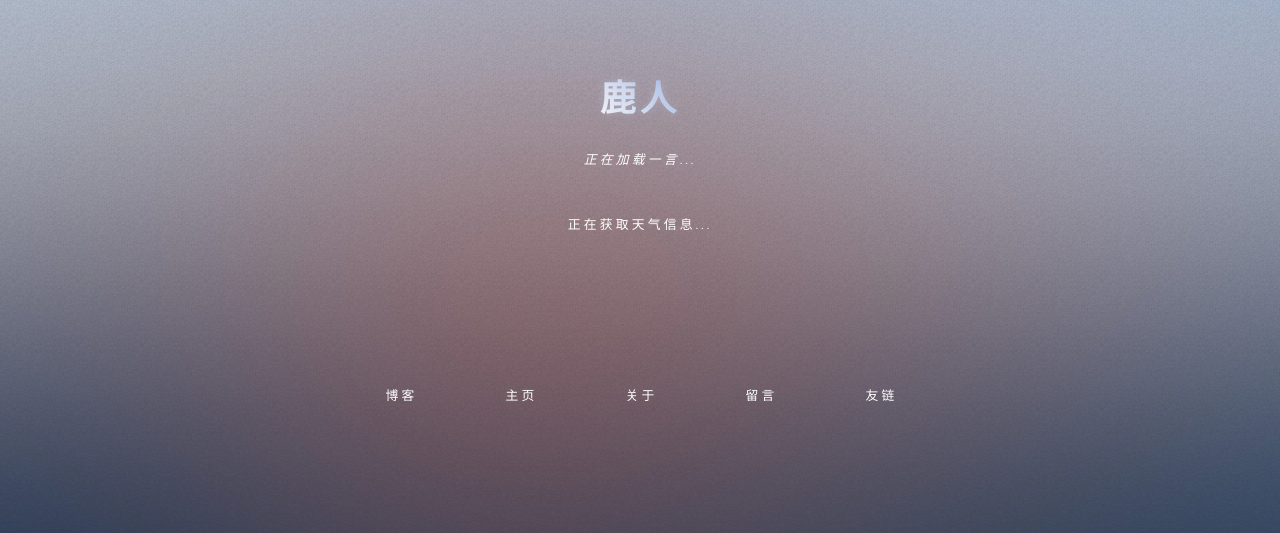
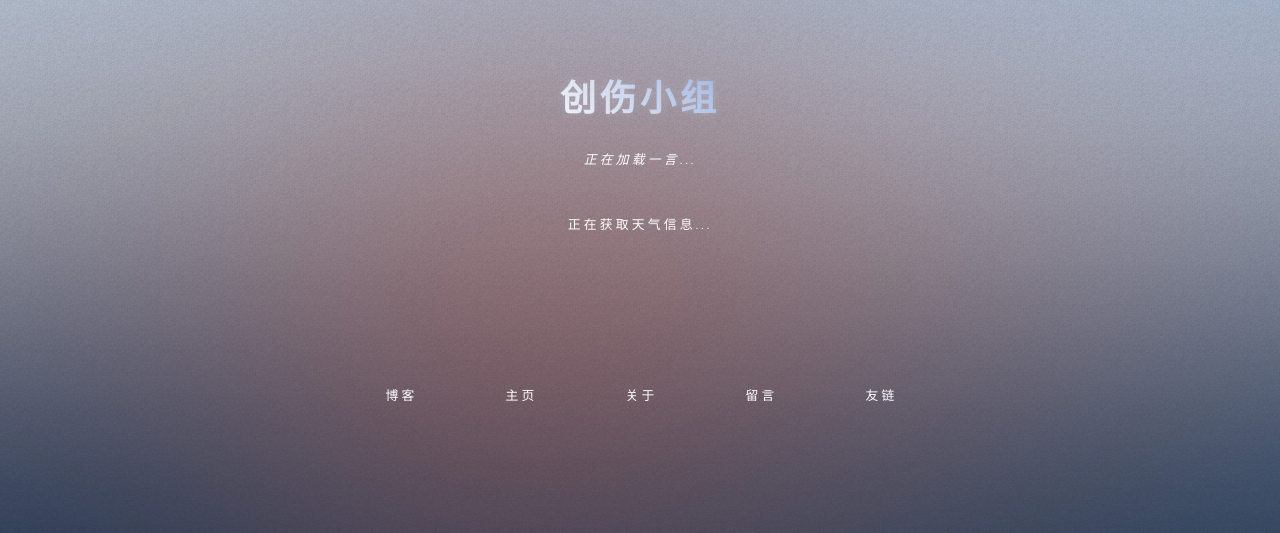
Before and after one commit to yunshu3310/xiaozuzu.github.io, a plain HTML site: page index.html in a window 1280 px wide. Shown: the part 164-697 px from the top of the page. Drawn offline with Linux system fonts and the light colour scheme; some packages are replaced by stand-ins of ours; no server answers; a script that the page names is missing; files whose address does not match are found by name.

Commit message:
Update index.yml
Signed-off-by: yunshu3310 <3160785267@qq.com>

```diff
--- a/index.html
+++ b/index.html
@@ -37,7 +37,7 @@
 						<!-- FPS计数器已移除 -->
 						<div class="content">
 							<div class="inner">
-								<h1>鹿人</h1>
+								<h1>创伤小组</h1>
 								<p id="hitokoto">正在加载一言...</p>
 								<div id="weather-container" class="weather-container">
 									<p>正在获取天气信息...</p>
```
